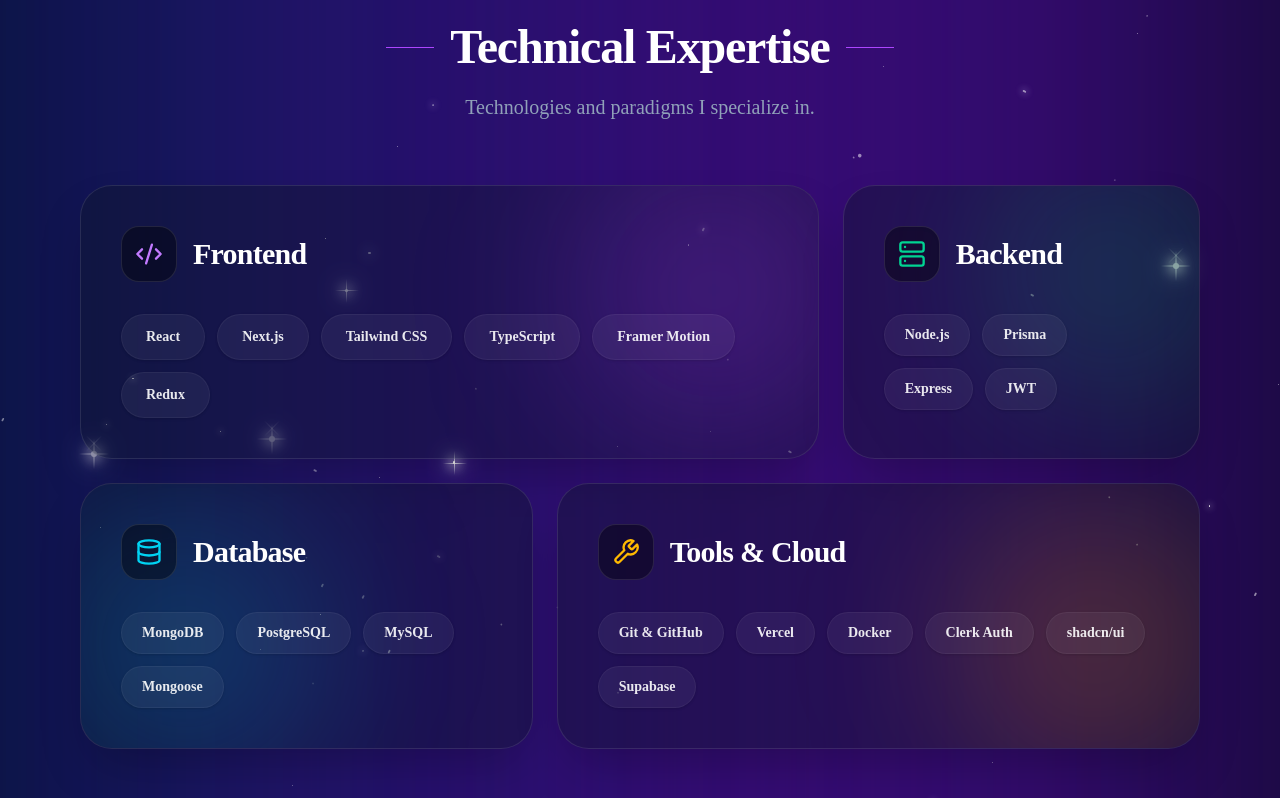
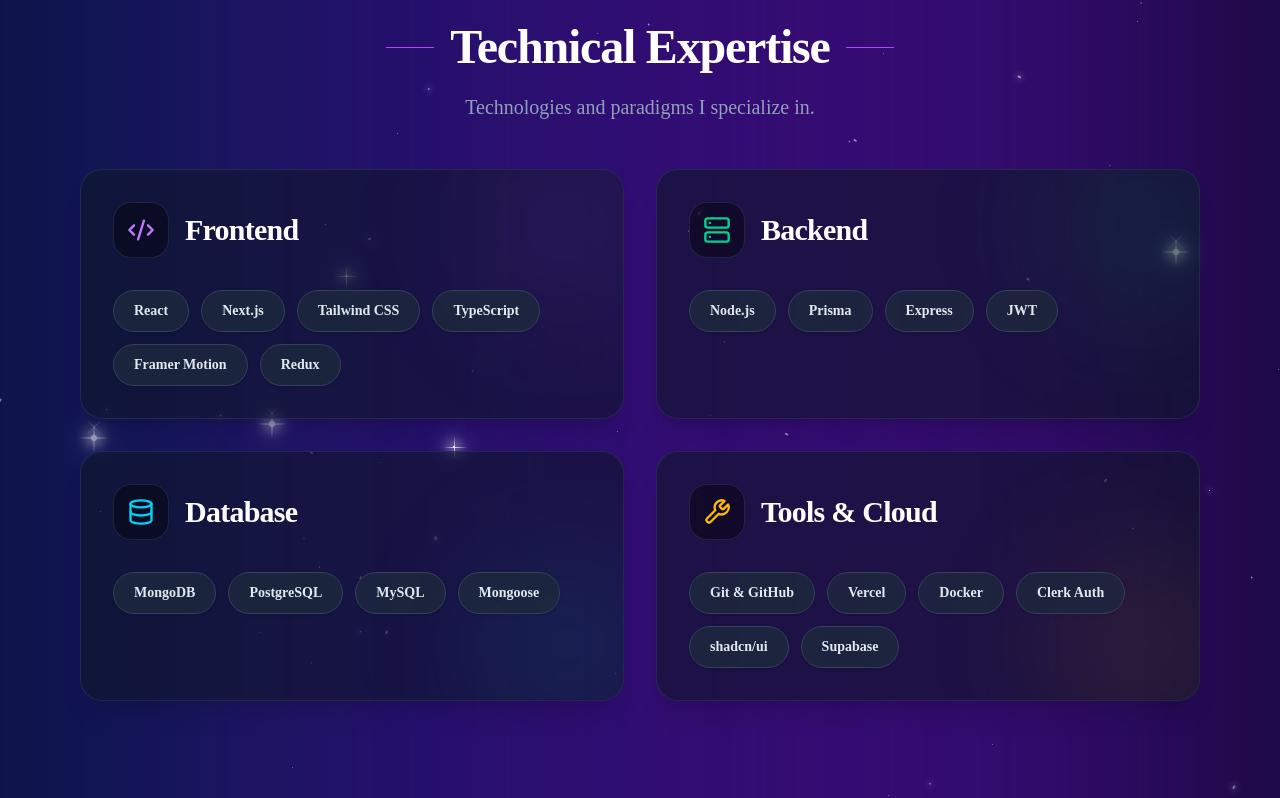
Before and after one commit to lukman-47/portfolio, a Next.js app: page / in a window 1280 px wide. Shown: the part 1700-2498 px from the top of the page. Built offline with nearby package versions, Linux system fonts and the light colour scheme.

Commit message:
Fix skills section layout and blur artifacts

```diff
--- a/src/app/page.tsx
+++ b/src/app/page.tsx
@@ -424,7 +424,7 @@
         </section>
 
         {/* Skills Section */}
-        <section id="skills" className="space-y-16 max-w-6xl mx-auto reveal animate-in fade-in slide-in-from-bottom-12 duration-1000 delay-300 fill-mode-both scroll-mt-32 px-4">
+        <section id="skills" className="space-y-12 max-w-6xl mx-auto reveal animate-in fade-in slide-in-from-bottom-12 duration-1000 delay-300 fill-mode-both scroll-mt-32 px-4">
           <div className="text-center space-y-4">
             <h2 className="text-3xl md:text-5xl font-black tracking-tight flex flex-col md:flex-row items-center justify-center gap-2 md:gap-4 text-white text-center leading-tight">
               <span className="h-px w-12 bg-purple-500 hidden md:block"></span>
@@ -434,20 +434,20 @@
             <p className="text-xl text-slate-400 font-medium">Technologies and paradigms I specialize in.</p>
           </div>
 
-          <div className="grid grid-cols-1 md:grid-cols-12 gap-6">
-            {/* Frontend - Wide Bento (8 columns) */}
-            <div className="col-span-1 md:col-span-8 group relative bg-slate-900/40 backdrop-blur-3xl border border-white/10 rounded-[2rem] p-8 md:p-10 hover:border-purple-500/50 transition-colors overflow-hidden shadow-2xl">
-              <div className="absolute top-0 right-0 w-72 h-72 bg-purple-500/20 rounded-full blur-[80px] -mr-10 -mt-10 group-hover:bg-purple-500/30 transition-colors duration-700" />
+          <div className="grid grid-cols-1 md:grid-cols-2 gap-8">
+            {/* Frontend */}
+            <div className="group relative bg-slate-900/60 backdrop-blur-md border border-slate-700/50 rounded-3xl p-8 hover:border-purple-500/50 transition-all duration-300 shadow-xl overflow-hidden">
+              <div className="absolute top-0 right-0 w-48 h-48 bg-purple-500/10 rounded-full blur-3xl -mr-10 -mt-10 group-hover:bg-purple-500/20 transition-colors duration-700 pointer-events-none" />
               <div className="relative z-10">
                 <div className="flex items-center gap-4 mb-8">
-                  <div className="w-14 h-14 rounded-2xl bg-black/40 border border-white/10 flex items-center justify-center group-hover:scale-110 transition-transform duration-500 group-hover:border-purple-500/50 shadow-inner">
+                  <div className="w-14 h-14 rounded-2xl bg-black/40 border border-slate-700/50 flex items-center justify-center group-hover:scale-110 transition-transform duration-500 shadow-inner">
                     <Code2 className="text-purple-400 w-7 h-7" />
                   </div>
                   <h3 className="text-3xl font-black tracking-tight text-white">Frontend</h3>
                 </div>
                 <div className="flex flex-wrap gap-3">
                   {['React', 'Next.js', 'Tailwind CSS', 'TypeScript', 'Framer Motion', 'Redux'].map(skill => (
-                    <span key={skill} className="px-6 py-3 bg-white/5 rounded-full text-white/90 font-semibold text-sm hover:bg-purple-500/20 hover:text-purple-200 hover:scale-105 transition-all duration-300 cursor-default border border-white/5 shadow-sm">
+                    <span key={skill} className="px-5 py-2.5 bg-slate-800/80 rounded-full text-slate-200 font-semibold text-sm border border-slate-700 hover:border-purple-500/50 hover:bg-purple-500/10 hover:text-purple-200 hover:scale-105 transition-all duration-300 cursor-default shadow-sm">
                       {skill}
                     </span>
                   ))}
@@ -455,19 +455,19 @@
               </div>
             </div>
 
-            {/* Backend - Narrow Bento (4 columns) */}
-            <div className="col-span-1 md:col-span-4 group relative bg-slate-900/40 backdrop-blur-3xl border border-white/10 rounded-[2rem] p-8 md:p-10 hover:border-emerald-500/50 transition-colors overflow-hidden shadow-2xl">
-              <div className="absolute top-0 right-0 w-64 h-64 bg-emerald-500/20 rounded-full blur-[80px] -mr-10 -mt-10 group-hover:bg-emerald-500/30 transition-colors duration-700" />
+            {/* Backend */}
+            <div className="group relative bg-slate-900/60 backdrop-blur-md border border-slate-700/50 rounded-3xl p-8 hover:border-emerald-500/50 transition-all duration-300 shadow-xl overflow-hidden">
+              <div className="absolute top-0 right-0 w-48 h-48 bg-emerald-500/10 rounded-full blur-3xl -mr-10 -mt-10 group-hover:bg-emerald-500/20 transition-colors duration-700 pointer-events-none" />
               <div className="relative z-10">
                 <div className="flex items-center gap-4 mb-8">
-                  <div className="w-14 h-14 rounded-2xl bg-black/40 border border-white/10 flex items-center justify-center group-hover:scale-110 transition-transform duration-500 group-hover:border-emerald-500/50 shadow-inner">
+                  <div className="w-14 h-14 rounded-2xl bg-black/40 border border-slate-700/50 flex items-center justify-center group-hover:scale-110 transition-transform duration-500 shadow-inner">
                     <Server className="text-emerald-400 w-7 h-7" />
                   </div>
                   <h3 className="text-3xl font-black tracking-tight text-white">Backend</h3>
                 </div>
                 <div className="flex flex-wrap gap-3">
                   {['Node.js', 'Prisma', 'Express', 'JWT'].map(skill => (
-                    <span key={skill} className="px-5 py-2.5 bg-white/5 rounded-full text-white/90 font-semibold text-sm hover:bg-emerald-500/20 hover:text-emerald-200 hover:scale-105 transition-all duration-300 cursor-default border border-white/5 shadow-sm">
+                    <span key={skill} className="px-5 py-2.5 bg-slate-800/80 rounded-full text-slate-200 font-semibold text-sm border border-slate-700 hover:border-emerald-500/50 hover:bg-emerald-500/10 hover:text-emerald-200 hover:scale-105 transition-all duration-300 cursor-default shadow-sm">
                       {skill}
                     </span>
                   ))}
@@ -475,19 +475,19 @@
               </div>
             </div>
 
-            {/* Database - Medium Bento (5 columns) */}
-            <div className="col-span-1 md:col-span-5 group relative bg-slate-900/40 backdrop-blur-3xl border border-white/10 rounded-[2rem] p-8 md:p-10 hover:border-cyan-500/50 transition-colors overflow-hidden shadow-2xl">
-              <div className="absolute bottom-0 left-0 w-72 h-72 bg-cyan-500/20 rounded-full blur-[80px] -ml-10 -mb-10 group-hover:bg-cyan-500/30 transition-colors duration-700" />
+            {/* Database */}
+            <div className="group relative bg-slate-900/60 backdrop-blur-md border border-slate-700/50 rounded-3xl p-8 hover:border-cyan-500/50 transition-all duration-300 shadow-xl overflow-hidden">
+              <div className="absolute bottom-0 right-0 w-48 h-48 bg-cyan-500/10 rounded-full blur-3xl -mr-10 -mb-10 group-hover:bg-cyan-500/20 transition-colors duration-700 pointer-events-none" />
               <div className="relative z-10">
                 <div className="flex items-center gap-4 mb-8">
-                  <div className="w-14 h-14 rounded-2xl bg-black/40 border border-white/10 flex items-center justify-center group-hover:scale-110 transition-transform duration-500 group-hover:border-cyan-500/50 shadow-inner">
+                  <div className="w-14 h-14 rounded-2xl bg-black/40 border border-slate-700/50 flex items-center justify-center group-hover:scale-110 transition-transform duration-500 shadow-inner">
                     <Database className="text-cyan-400 w-7 h-7" />
                   </div>
                   <h3 className="text-3xl font-black tracking-tight text-white">Database</h3>
                 </div>
                 <div className="flex flex-wrap gap-3">
                   {['MongoDB', 'PostgreSQL', 'MySQL', 'Mongoose'].map(skill => (
-                    <span key={skill} className="px-5 py-2.5 bg-white/5 rounded-full text-white/90 font-semibold text-sm hover:bg-cyan-500/20 hover:text-cyan-200 hover:scale-105 transition-all duration-300 cursor-default border border-white/5 shadow-sm">
+                    <span key={skill} className="px-5 py-2.5 bg-slate-800/80 rounded-full text-slate-200 font-semibold text-sm border border-slate-700 hover:border-cyan-500/50 hover:bg-cyan-500/10 hover:text-cyan-200 hover:scale-105 transition-all duration-300 cursor-default shadow-sm">
                       {skill}
                     </span>
                   ))}
@@ -495,19 +495,19 @@
               </div>
             </div>
 
-            {/* Tools - Wide Bento (7 columns) */}
-            <div className="col-span-1 md:col-span-7 group relative bg-slate-900/40 backdrop-blur-3xl border border-white/10 rounded-[2rem] p-8 md:p-10 hover:border-amber-500/50 transition-colors overflow-hidden shadow-2xl">
-              <div className="absolute bottom-0 right-0 w-72 h-72 bg-amber-500/20 rounded-full blur-[80px] -mr-10 -mb-10 group-hover:bg-amber-500/30 transition-colors duration-700" />
+            {/* Tools */}
+            <div className="group relative bg-slate-900/60 backdrop-blur-md border border-slate-700/50 rounded-3xl p-8 hover:border-amber-500/50 transition-all duration-300 shadow-xl overflow-hidden">
+              <div className="absolute bottom-0 right-0 w-48 h-48 bg-amber-500/10 rounded-full blur-3xl -mr-10 -mb-10 group-hover:bg-amber-500/20 transition-colors duration-700 pointer-events-none" />
               <div className="relative z-10">
                 <div className="flex items-center gap-4 mb-8">
-                  <div className="w-14 h-14 rounded-2xl bg-black/40 border border-white/10 flex items-center justify-center group-hover:scale-110 transition-transform duration-500 group-hover:border-amber-500/50 shadow-inner">
+                  <div className="w-14 h-14 rounded-2xl bg-black/40 border border-slate-700/50 flex items-center justify-center group-hover:scale-110 transition-transform duration-500 shadow-inner">
                     <Wrench className="text-amber-400 w-7 h-7" />
                   </div>
                   <h3 className="text-3xl font-black tracking-tight text-white">Tools & Cloud</h3>
                 </div>
                 <div className="flex flex-wrap gap-3">
                   {['Git & GitHub', 'Vercel', 'Docker', 'Clerk Auth', 'shadcn/ui', 'Supabase'].map(skill => (
-                    <span key={skill} className="px-5 py-2.5 bg-white/5 rounded-full text-white/90 font-semibold text-sm hover:bg-amber-500/20 hover:text-amber-200 hover:scale-105 transition-all duration-300 cursor-default border border-white/5 shadow-sm">
+                    <span key={skill} className="px-5 py-2.5 bg-slate-800/80 rounded-full text-slate-200 font-semibold text-sm border border-slate-700 hover:border-amber-500/50 hover:bg-amber-500/10 hover:text-amber-200 hover:scale-105 transition-all duration-300 cursor-default shadow-sm">
                       {skill}
                     </span>
                   ))}
```
